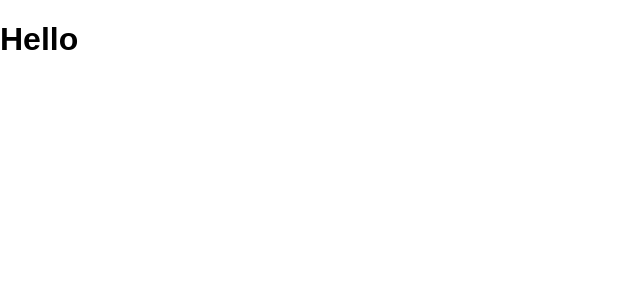
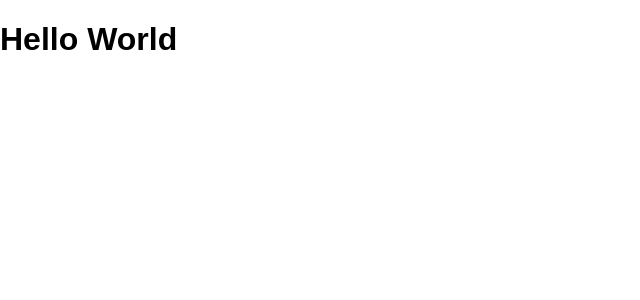
Before and after one commit to betovieirasilva/demo_react, a React (Create React App) app: page / in a window 1280 px wide. Shown: the top 300 px of the page, without its empty margins (0-640 px from the left). Built offline with nearby package versions, Linux system fonts and the light colour scheme; the HTML template or start-up script is replaced by a standard one.

Commit message:
Criando um componente

```diff
--- a/src/App.js
+++ b/src/App.js
@@ -1,5 +1,9 @@
 import React from 'react';
 
-const App = () => <h1>Hello</h1>
+class App extends React.Component {
+  render(){
+    return <h1>Hello World</h1>
+  }
+}
 
 export default App
```
